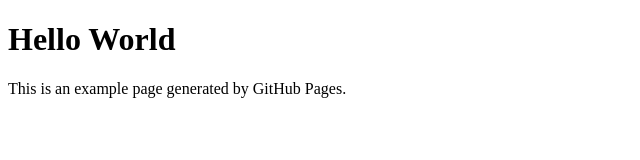
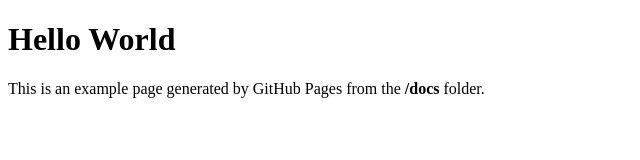
Before and after one commit to Elliria/playground, a plain HTML site: page docs/index.html in a window 1280 px wide. Shown: the whole page, without its empty margins (0-640 px from the left). Drawn offline with Linux system fonts and the light colour scheme.

Commit message:
Add the location that the document is from.

```diff
--- a/docs/index.html
+++ b/docs/index.html
@@ -8,6 +8,6 @@
   <body>
 
             <h1>Hello World</h1>
-            <p>This is an example page generated by GitHub Pages.</p>
+            <p>This is an example page generated by GitHub Pages from the <b>/docs</b> folder.</p>
   </body>
 </html>
```
